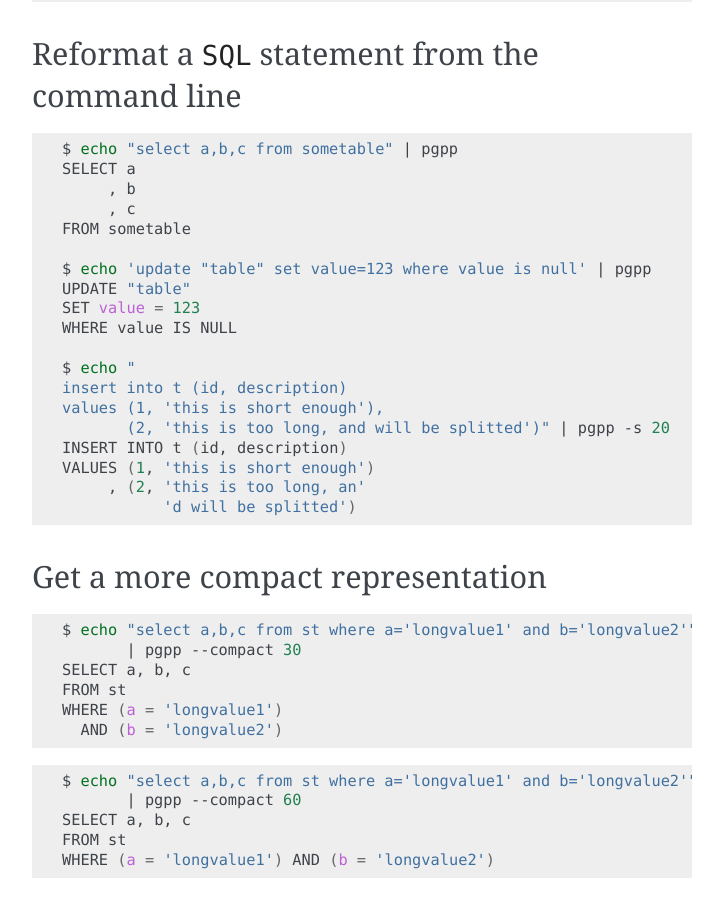
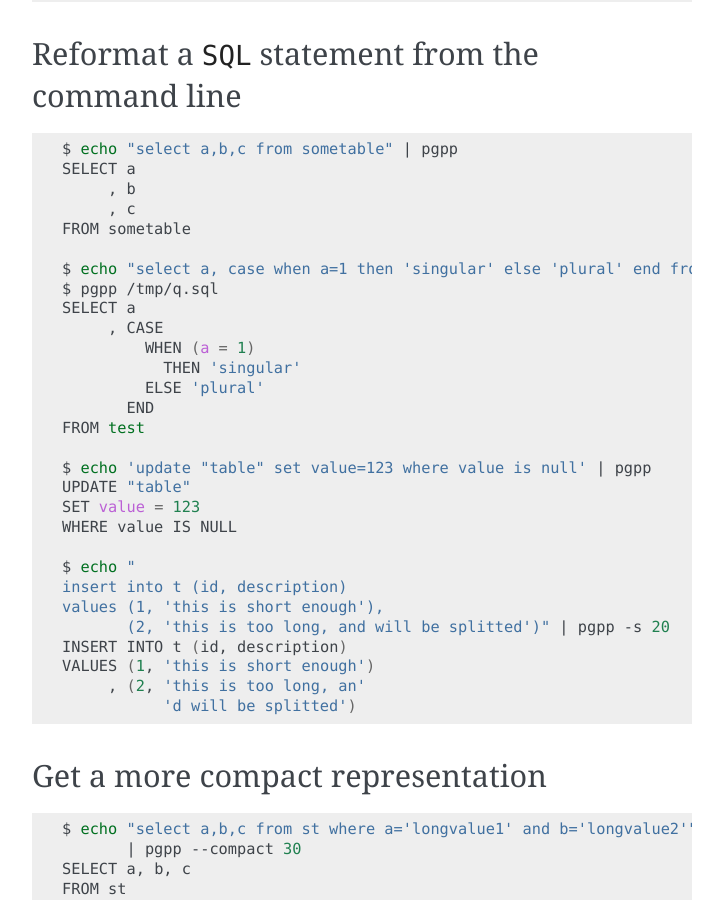
Before and after one commit to lelit/pglast, a Sphinx documentation site: the page built from docs/usage.rst, in a window 1280 px wide and 900 px high, scrolled down 2800 px. Shown: the whole window, without its empty margins (388-1111 px from the left). Built offline with Sphinx 7.4.7, drawn with Linux system fonts in a browser that asks for light colours.

Commit message:
Fix prettification of CASE statements, adding a space after THEN and ELSE

```diff
--- a/docs/usage.rst
+++ b/docs/usage.rst
@@ -162,6 +162,16 @@ Reformat a ``SQL`` statement from the command line
         , c
    FROM sometable
 
+   $ echo "select a, case when a=1 then 'singular' else 'plural' end from test" > /tmp/q.sql
+   $ pgpp /tmp/q.sql
+   SELECT a
+        , CASE
+            WHEN (a = 1)
+              THEN 'singular'
+            ELSE 'plural'
+          END
+   FROM test
+
    $ echo 'update "table" set value=123 where value is null' | pgpp
    UPDATE "table"
    SET value = 123
```
Also changed, not shown: README.rst (+10 -0 lines), 2 other files.
